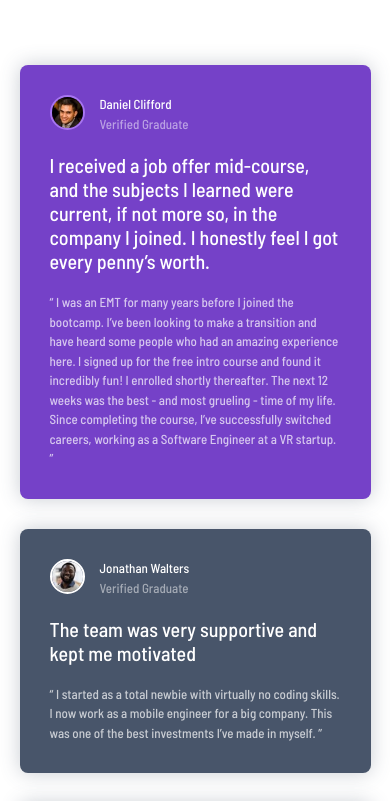
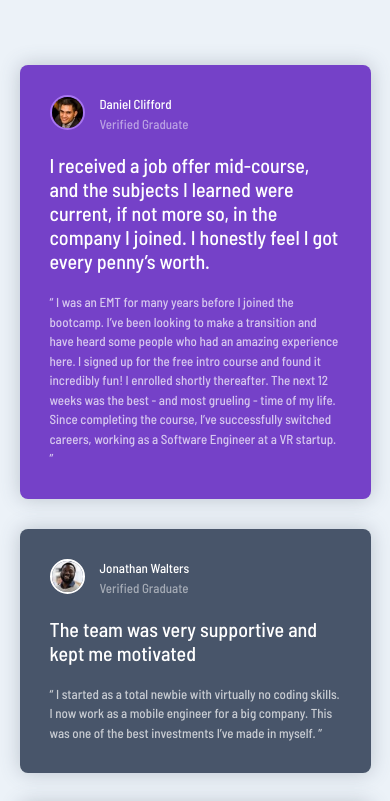
Before and after one commit to OmarAlazaizeh/testimonials-grid-section, a plain HTML site: page index.html in a window 390 px wide. Shown: the top 801 px of the page. Drawn offline with Linux system fonts and the light colour scheme.

```diff
--- a/main.css
+++ b/main.css
@@ -18,6 +18,7 @@
 
 body {
   font-size: 13px;
+  background: var(--light-grayish-blue);
 
   display: flex;
   align-items: center;
```
